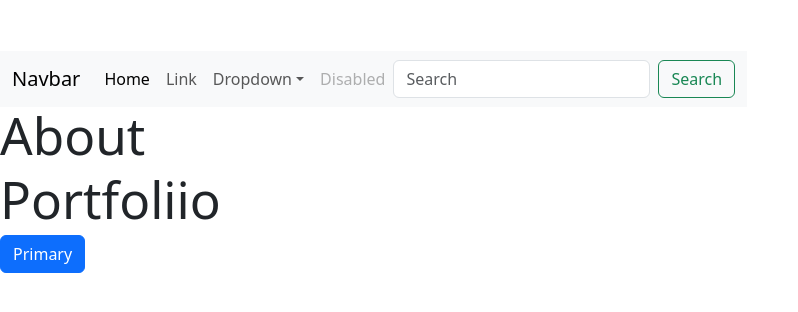
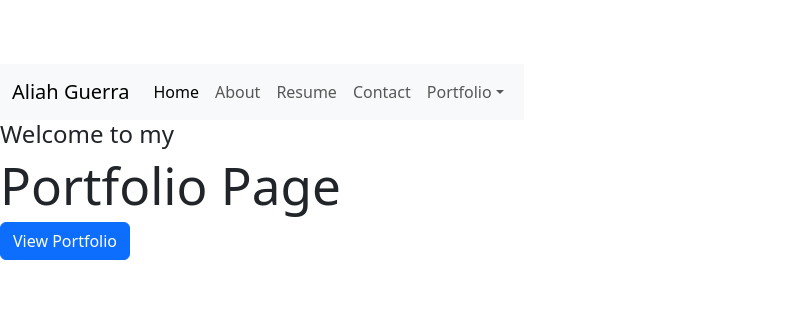
Before and after one commit to AliahG97/Portfolio-Page, a React (Vite) app in the folder Porfolio-Page/: page / in a window 1280 px wide. Shown: the part 238-550 px from the top of the page, without its empty margins (0-798 px from the left). Built offline with nearby package versions, Linux system fonts and the light colour scheme.

Commit message:
edited hompage and navbar

```diff
--- a/Porfolio-Page/src/App.jsx
+++ b/Porfolio-Page/src/App.jsx
@@ -36,13 +36,13 @@ function App() {
 
    <main>
     <section>
-      <h1>About</h1>
+      <h4>Welcome to my</h4>
     </section>
     <section>
-      <h1>Portfoliio</h1>
+      <h1>Portfolio Page</h1>
     </section>
    </main>
-   <button type="button" class="btn btn-primary">Primary</button>
+   <button type="button" class="btn btn-primary">View Portfolio</button>
     </>
   );
 }
--- a/Porfolio-Page/src/components/Header.jsx
+++ b/Porfolio-Page/src/components/Header.jsx
@@ -5,7 +5,7 @@ export default function Header(props) {
   return (
     <nav class="navbar navbar-expand-lg bg-body-tertiary">
       <div class="container-fluid">
-        <a class="navbar-brand" href="#">Navbar</a>
+        <a class="navbar-brand" href="#">Aliah Guerra</a>
         <button class="navbar-toggler" type="button" data-bs-toggle="collapse" data-bs-target="#navbarSupportedContent" aria-controls="navbarSupportedContent" aria-expanded="false" aria-label="Toggle navigation">
           <span class="navbar-toggler-icon"></span>
         </button>
@@ -15,27 +15,34 @@ export default function Header(props) {
               <a class="nav-link active" aria-current="page" href="#">Home</a>
             </li>
             <li class="nav-item">
-              <a class="nav-link" href="#">Link</a>
+              <a class="nav-link" href="#">About</a>
+            </li>
+            <li class="nav-item">
+              <a class="nav-link" href="#">Resume</a>
+            </li>
+            <li class="nav-item">
+              <a class="nav-link" href="#">Contact</a>
             </li>
             <li class="nav-item dropdown">
               <a class="nav-link dropdown-toggle" href="#" role="button" data-bs-toggle="dropdown" aria-expanded="false">
-                Dropdown
+                Portfolio
               </a>
               <ul class="dropdown-menu">
-                <li><a class="dropdown-item" href="#">Action</a></li>
-                <li><a class="dropdown-item" href="#">Another action</a></li>
+                <li><a class="dropdown-item" href="#">YumYard</a></li>
+                <li><a class="dropdown-item" href="#">Music E-Shop</a></li>
+                <li><a class="dropdown-item" href="#">Music E-Shop</a></li>
                 <li><hr class="dropdown-divider" /></li>
-                <li><a class="dropdown-item" href="#">Something else here</a></li>
+                <li><a class="dropdown-item" href="#">Other</a></li>
               </ul>
             </li>
-            <li class="nav-item">
+            {/* <li class="nav-item">
               <a class="nav-link disabled" aria-disabled="true">Disabled</a>
-            </li>
+            </li> */}
           </ul>
-          <form class="d-flex" role="search">
+          {/* <form class="d-flex" role="search">
             <input class="form-control me-2" type="search" placeholder="Search" aria-label="Search"/>
               <button class="btn btn-outline-success" type="submit">Search</button>
-          </form>
+          </form> */}
         </div>
       </div>
     </nav>
--- a/Porfolio-Page/src/components/Navigation.js
+++ b/Porfolio-Page/src/components/Navigation.js
@@ -4,6 +4,7 @@ export default function Navigation(props) {
   const { setCurrentPage } = props;
 
   return (
+
     // <nav>
     //   <ul>
     //     <li>
```
